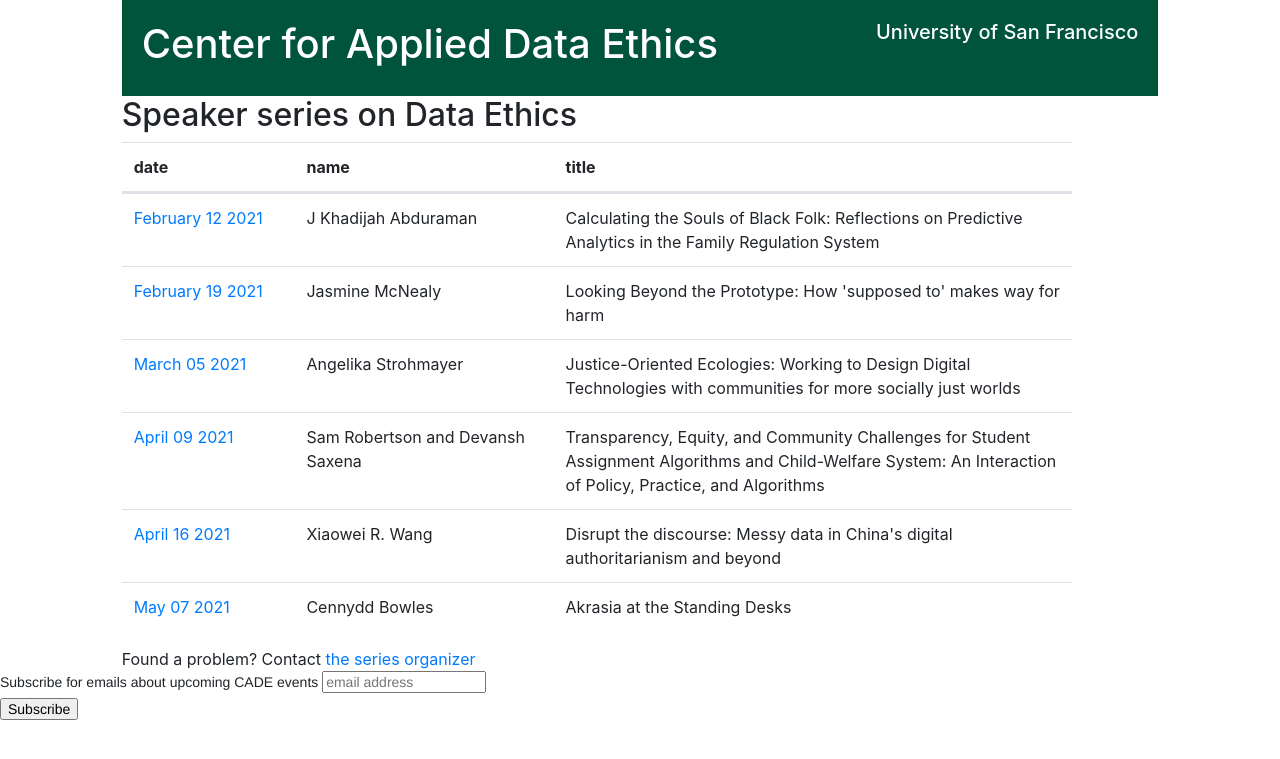
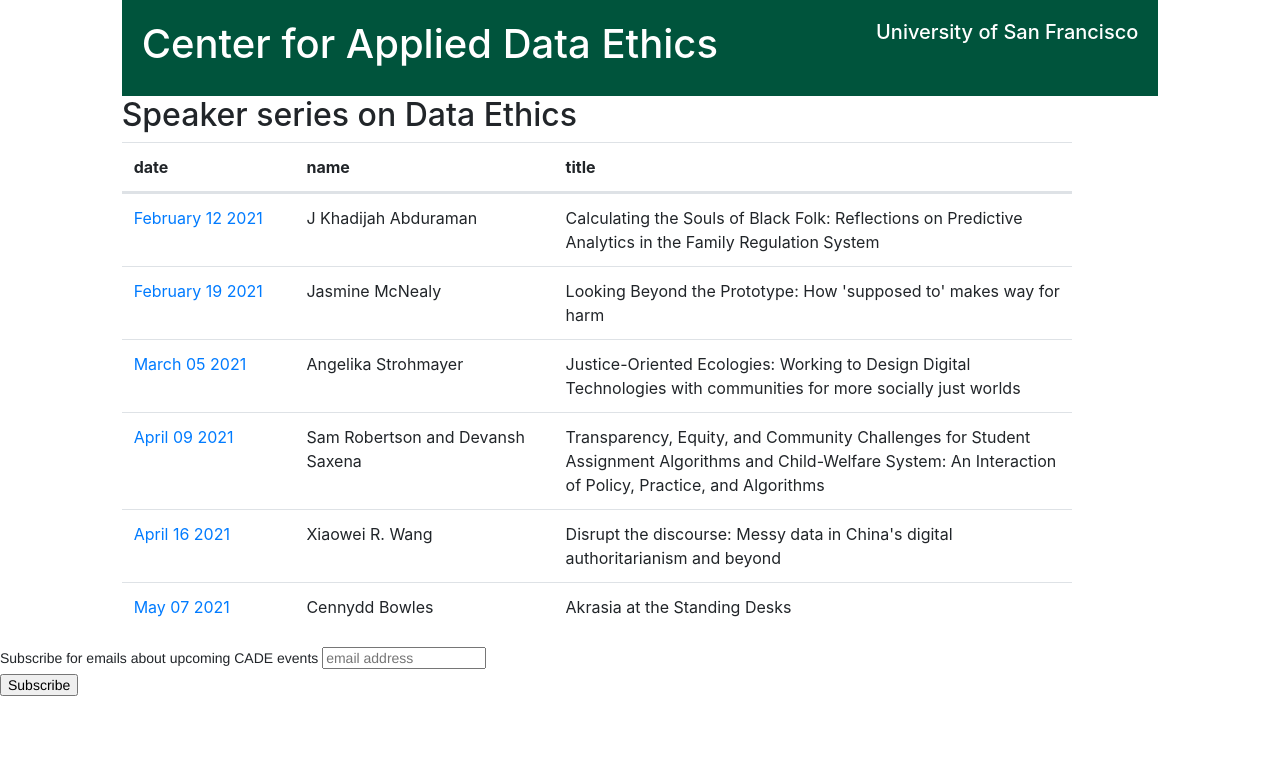
Before and after one commit to alialkhatib/cade-series, a Jekyll site: the page built from index.html, in a window 1280 px wide. Shown: the top 759 px of the page. Built offline with Jekyll 4.4.1, drawn with Linux system fonts in a browser that asks for light colours; comment, search, counter and statistics services are not loaded.

Commit message:
prefix stuff

```diff
--- a/_layouts/cade-default.html
+++ b/_layouts/cade-default.html
@@ -6,7 +6,7 @@
      <meta content='maximum-scale=1.0, initial-scale=1.0, width=device-width' name='viewport'>
     <title>{{ page.speaker_info | map:"speaker_name" | array_to_sentence_string | default: page.title }}</title>
     <link rel="stylesheet" href="https://stackpath.bootstrapcdn.com/bootstrap/4.3.1/css/bootstrap.min.css" integrity="sha384-ggOyR0iXCbMQv3Xipma34MD+dH/1fQ784/j6cY/iJTQUOhcWr7x9JvoRxT2MZw1T" crossorigin="anonymous">
-    <link rel="stylesheet" href="{{site.cadeprefix}}/media/style.css">
+    <link rel="stylesheet" href="{{site.cadeprefix | default: '/cade-series' }}/media/style.css">
     <!-- <script src="https://unpkg.com/ionicons@5.2.3/dist/ionicons.js"></script> -->
     <link rel="stylesheet" href="https://cdnjs.cloudflare.com/ajax/libs/font-awesome/5.15.2/css/all.min.css" integrity="sha512-HK5fgLBL+xu6dm/Ii3z4xhlSUyZgTT9tuc/hSrtw6uzJOvgRr2a9jyxxT1ely+B+xFAmJKVSTbpM/CuL7qxO8w==" crossorigin="anonymous" />
     <script src="https://code.jquery.com/jquery-3.3.1.slim.min.js" integrity="sha384-q8i/X+965DzO0rT7abK41JStQIAqVgRVzpbzo5smXKp4YfRvH+8abtTE1Pi6jizo" crossorigin="anonymous"></script>
--- a/index.html
+++ b/index.html
@@ -48,10 +48,3 @@ title: "CADE Speaker Series"
     {% endfor %}
   </tbody>
 </table>
-
-
-<div class="row">
-<div class="col">
-  Found a problem? Contact <a href="{{site.cadeprefix}}/contact">the series organizer</a>
-</div>
-</div>
```
